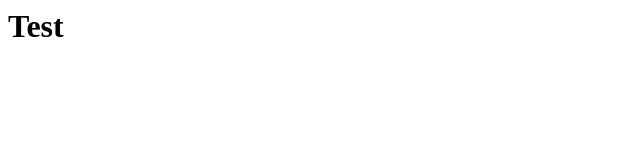
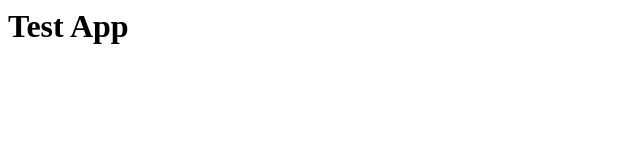
Before and after one commit to JSsquare/a-sample-MEAN-employee, a website: page index.html in a window 1280 px wide. Shown: the whole page, without its empty margins (0-640 px from the left). Drawn offline with Linux system fonts and the light colour scheme.

Commit message:
Change test

```diff
--- a/index.html
+++ b/index.html
@@ -1 +1 @@
-<h1>Test</h1>
+<h1>Test App</h1>
```
